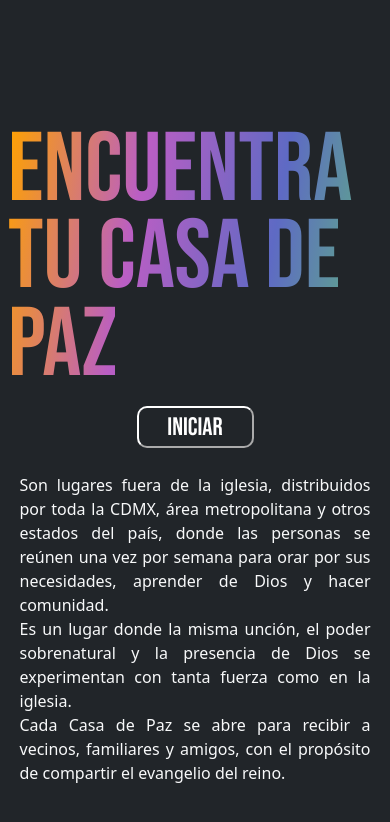
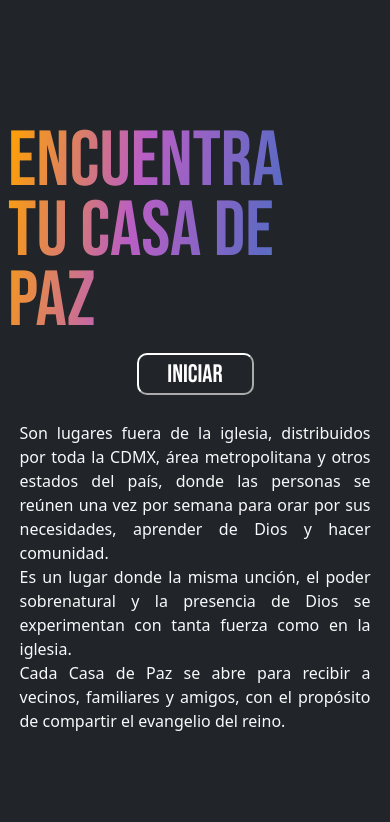
Before and after one commit to devAlUP/directoriocdpUP, a Vue app: page / in a window 390 px wide. Shown: the top 822 px of the page. Built offline with nearby package versions, Linux system fonts and the light colour scheme.

Commit message:
atencion a observaciones  del whatsapp del dai 3 de julio  de 2025

```diff
--- a/src/assets/styles/home.css
+++ b/src/assets/styles/home.css
@@ -103,7 +103,7 @@ button img {
   }
   .titulo {
     font-family: 'Bebas Neue', sans-serif;
-    font-size: 25vw;
+    font-size: 20vw;
     background: linear-gradient(100deg, #ffa200, #ba5ec4, #5e6ac4, #5ec46f);
     line-height: 0.9;
     margin-left: 0.5rem;
```
